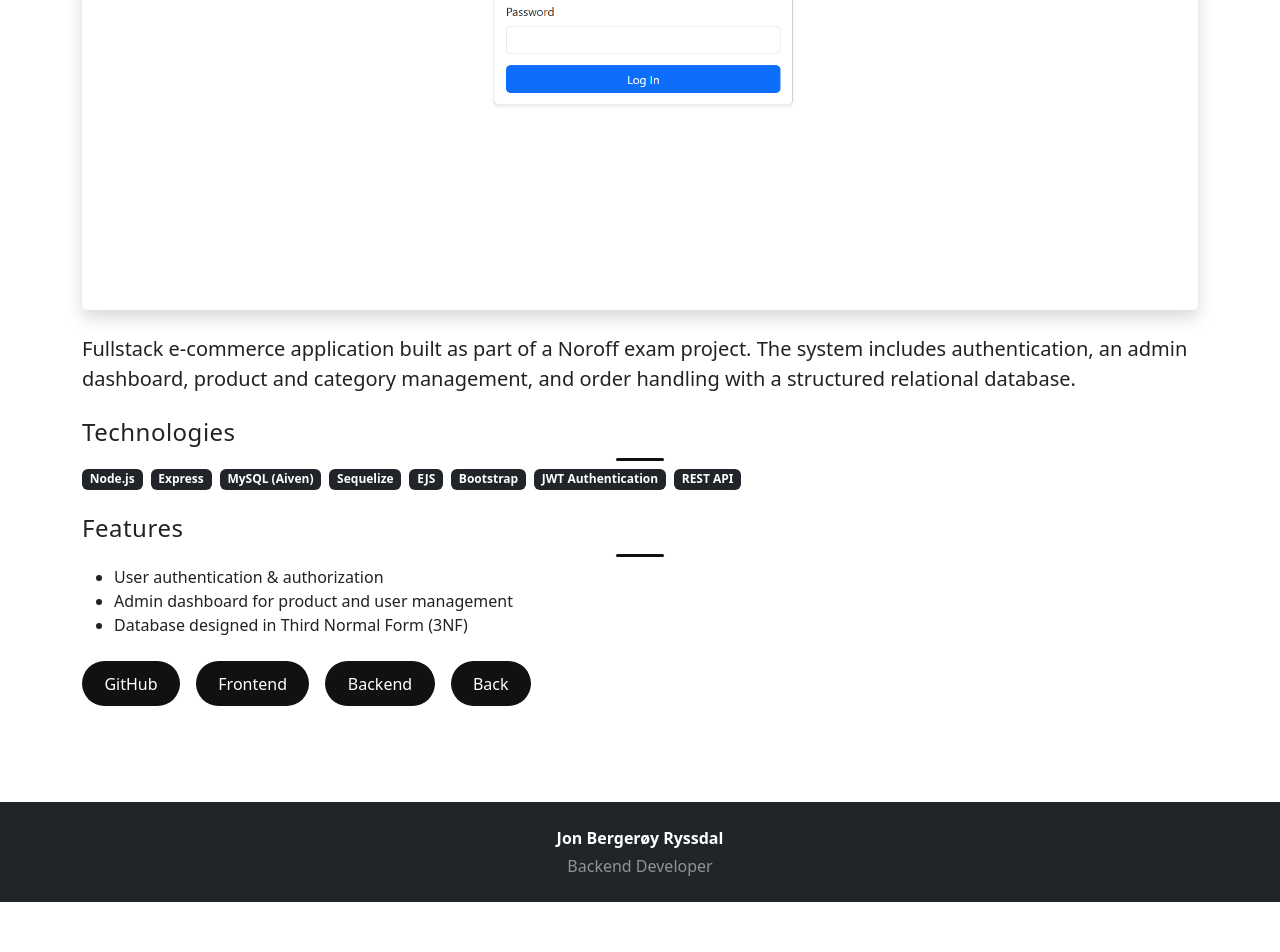
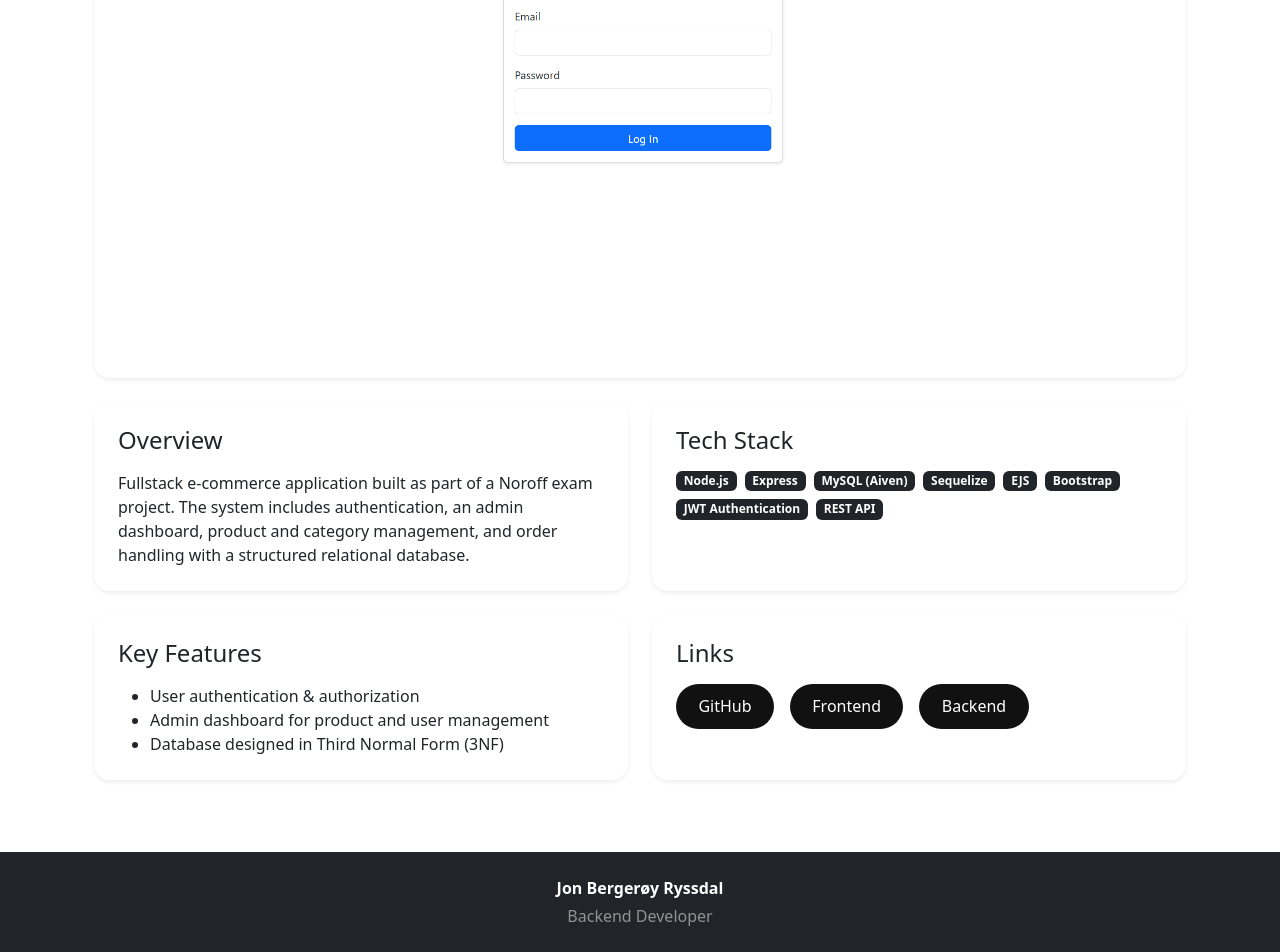
Before and after one commit to JonBergeroeyRyssdal/jonbergeroeyryssdal.github.io, a React (Vite) app: page /projects/e-commerce-platform in a window 1280 px wide. Shown: the part 372-1324 px from the top of the page. Before the commit the page ends 1274 px from the top, so only its background shows below. Built offline with nearby package versions, Linux system fonts and the light colour scheme.

Commit message:
all working

```diff
--- a/src/pages/ProjectPage.jsx
+++ b/src/pages/ProjectPage.jsx
@@ -1,7 +1,9 @@
-import { useParams, Link } from "react-router-dom";
+import { useParams } from "react-router-dom";
 
 import Navbar from "../components/layout/Navbar";
 import Footer from "../components/layout/Footer";
+import Section from "../components/layout/Section";
+import Card from "../components/layout/Card";
 
 import projects from "../data/projects";
 
@@ -10,42 +12,36 @@ function ProjectPage() {
 
   const project = projects.find((p) => p.slug === slug);
 
-  if (!project) {
   return (
     <>
       <Navbar />
 
-        <main className="container py-5 text-center">
-          <h1>Project not found</h1>
-          <p>The requested project does not exist.</p>
-
-          <Link to="/" className="btn btn-dark mt-3">
-            Back to portfolio
-          </Link>
-        </main>
-
-        <Footer />
-      </>
-    );
-  }
-
-  return (
-    <>
-      <Navbar />
-
-      <main className="container py-5">
-        <h1 className="mb-4">{project.title}</h1>
-
+      <Section
+        id="project-details"
+        title={project.title}
+        className="border-bottom-0"
+      >
+        <div className="col-12">
+          <Card aos="fade-up" delay="100">
             <img
               src={project.image}
               alt={project.alt}
-          className="img-fluid rounded shadow mb-4"
+              className="img-fluid rounded"
             />
+          </Card>
+        </div>
 
-        <p className="lead">{project.description}</p>
+        <div className="col-12 col-lg-6 d-flex">
+          <Card aos="fade-up" delay="150">
+            <h3 className="h4 mb-3">Overview</h3>
 
-        <section className="mt-4">
-          <h2 className="h4">Technologies</h2>
+            <p className="mb-0">{project.description}</p>
+          </Card>
+        </div>
+
+        <div className="col-12 col-lg-6 d-flex">
+          <Card aos="fade-up" delay="200">
+            <h3 className="h4 mb-3">Tech Stack</h3>
 
             <div className="d-flex flex-wrap gap-2">
               {project.technologies.map((tech) => (
@@ -54,19 +50,26 @@ function ProjectPage() {
                 </span>
               ))}
             </div>
-        </section>
+          </Card>
+        </div>
 
-        <section className="mt-4">
-          <h2 className="h4">Features</h2>
+        <div className="col-12 col-lg-6 d-flex">
+          <Card aos="fade-up" delay="250">
+            <h3 className="h4 mb-3">Key Features</h3>
 
-          <ul>
+            <ul className="mb-0">
               {project.features.map((feature) => (
                 <li key={feature}>{feature}</li>
               ))}
             </ul>
-        </section>
+          </Card>
+        </div>
 
-        <div className="mt-4 d-flex flex-wrap gap-3">
+        <div className="col-12 col-lg-6 d-flex">
+          <Card aos="fade-up" delay="300">
+            <h3 className="h4 mb-3">Links</h3>
+
+            <div className="d-flex flex-wrap gap-3">
               {project.github && (
                 <a
                   href={project.github}
@@ -99,12 +102,10 @@ function ProjectPage() {
                   Backend
                 </a>
               )}
-
-          <Link to="/" className="btn btn-secondary">
-            Back
-          </Link>
             </div>
-      </main>
+          </Card>
+        </div>
+      </Section>
 
       <Footer />
     </>
```
Lines whose indentation alone changed are shown as unchanged.
